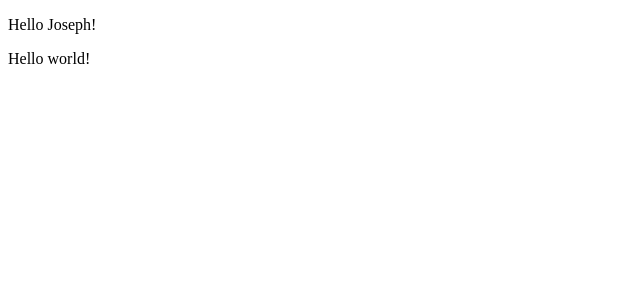
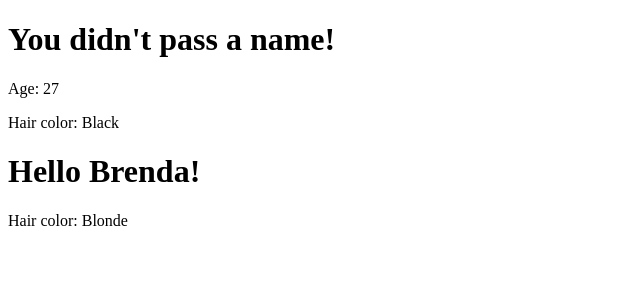
Before and after one commit to jgay94/angular-exercises, an Angular app: page / in a window 1280 px wide. Shown: the top 300 px of the page, without its empty margins (0-640 px from the left). Built offline with nearby package versions, Linux system fonts and the light colour scheme.

Commit message:
add conditionals

```diff
--- a/src/app/app.component.html
+++ b/src/app/app.component.html
@@ -1,3 +1,3 @@
-<app-example name="Joseph"></app-example>
-<app-example name="world"></app-example>
+<app-example age="27" hairColor="Black"></app-example>
+<app-example name="Brenda" hairColor="Blonde"></app-example>
 <router-outlet></router-outlet>
--- a/src/app/example/example.component.html
+++ b/src/app/example/example.component.html
@@ -1 +1,6 @@
-<p>Hello {{name}}!</p>
+<h1 *ngIf="name; else noNameBlock">Hello {{name}}!</h1>
+<ng-template #noNameBlock>
+    <h1>You didn't pass a name!</h1>
+</ng-template>
+<p *ngIf="age">Age: {{age}}</p>
+<p *ngIf="hairColor">Hair color: {{hairColor}}</p>
--- a/src/app/example/example.component.ts
+++ b/src/app/example/example.component.ts
@@ -7,6 +7,8 @@ import { Component, OnInit, Input } from '@angular/core';
 })
 export class ExampleComponent implements OnInit {
   @Input() name: string = "";
+  @Input() age: string = "";
+  @Input() hairColor: string = "";
   constructor() { }
 
   ngOnInit(): void {
```
